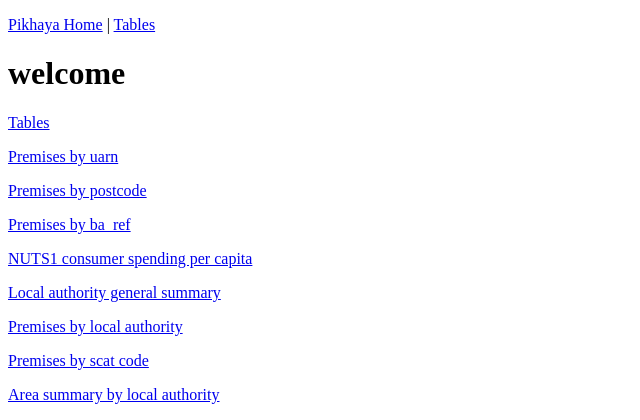
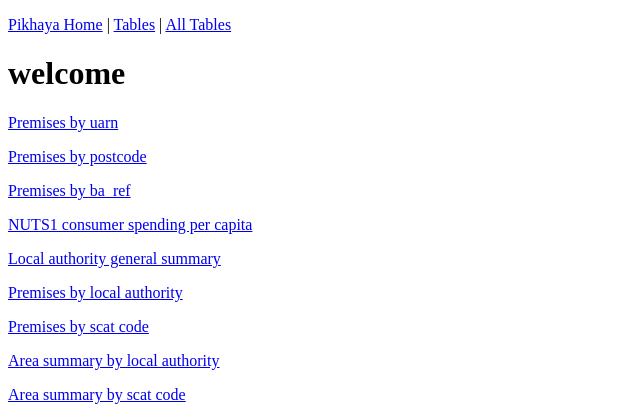
Before and after one commit to tobes/munge, a Flask app: page / in a window 1280 px wide. Shown: the top 420 px of the page, without its empty margins (0-640 px from the left). Run offline with Flask 2, Linux system fonts and the light colour scheme; parts of the project's set-up code (start-up, migrations or seed data) failed here and were passed over.

Commit message:
update tables display

```diff
--- a/munge/app.py
+++ b/munge/app.py
@@ -195,12 +195,24 @@
     return render_template('home.html')
 
 
-@app.route('/table/')
-def tables():
+@app.route('/table_all/')
+def tables_all():
     out = []
     for table in sorted(table_view_list()):
         out.append(table)
     return render_template('tables.html', data=out)
+
+
+@app.route('/table/')
+def tables():
+    sql = 'SELECT * FROM tables order by name'
+    output = show_result(sql)
+    output['functions'][1] = (add_yes, )
+    output['functions'][3] = (date_since, 1)
+    output['functions'][4] = (date_since, 1)
+    output['links'][0] = {'route': 'table', 'args': [('table', 0)]}
+    output['links'][5] = {'route': 'table', 'args': [('table', 5)], 'split':True}
+    return render_template('table_output.html', data=output)
 
 
 @app.route('/table/<table>')
--- a/munge/templates/base.html
+++ b/munge/templates/base.html
@@ -130,7 +130,8 @@
 
 <body>
   <p><a href="{{ url_for('home') }}">Pikhaya Home</a>
-|  <a href="{{ url_for('tables') }}">Tables</a></p>
+|  <a href="{{ url_for('tables') }}">Tables</a>
+|  <a href="{{ url_for('tables_all') }}">All Tables</a></p>
   {% block content %} {% endblock %}
 </body>
 
--- a/munge/templates/home.html
+++ b/munge/templates/home.html
@@ -4,7 +4,6 @@
 
 {% block content %}
 <h1>welcome</h1>
-<p><a href="{{ url_for('tables') }}">Tables</a></p>
 <p><a href="{{ url_for('premises_search') }}">Premises by uarn</a></p>
 <p><a href="{{ url_for('postcode_premises') }}">Premises by postcode</a></p>
 <p><a href="{{ url_for('ba_ref_premises') }}">Premises by ba_ref</a></p>
```
